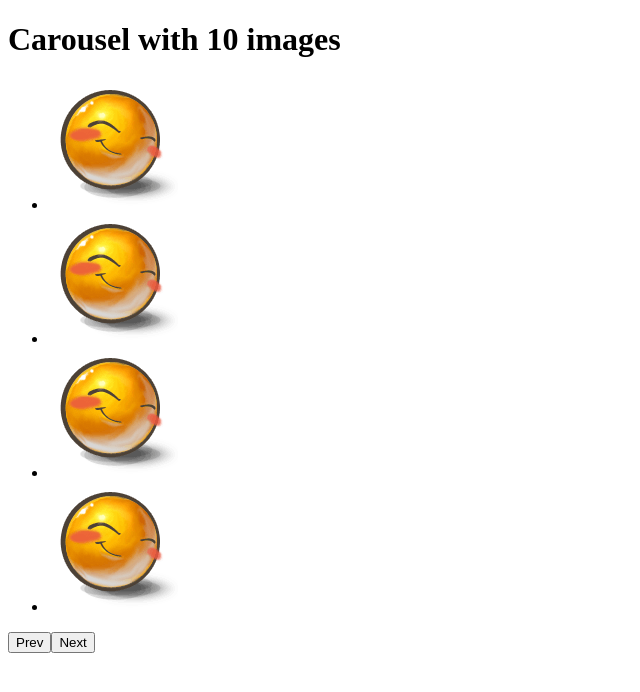
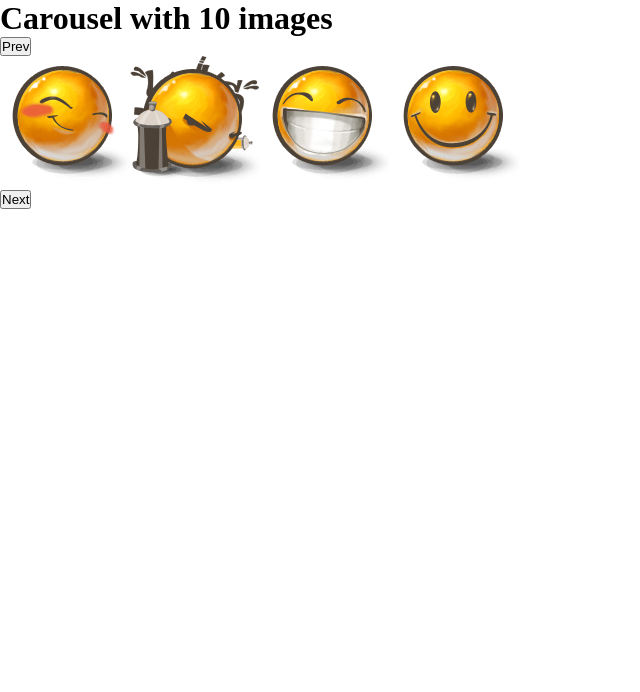
Before and after one commit to mate-academy/react_carousel, a React (Create React App) app: page / in a window 1280 px wide. Shown: the top 692 px of the page, without its empty margins (0-640 px from the left). Built offline with nearby package versions, Linux system fonts and the light colour scheme; the HTML template or start-up script is replaced by a standard one.

Commit message:
Solution

```diff
--- a/src/App.js
+++ b/src/App.js
@@ -1,6 +1,5 @@
 import React from 'react';
 import './App.scss';
-
 import Carousel from './components/Carousel';
 
 class App extends React.Component {
@@ -25,9 +24,18 @@ class App extends React.Component {
     return (
       <div className="App">
         {/* eslint-disable-next-line */}
-        <h1>Carousel with {images.length} images</h1>
+        <h1 className="main-title">
+          {`Carousel with ${images.length} images`}
+        </h1>
 
-        <Carousel />
+        <Carousel
+          images={images}
+          step={3}
+          frameSize={4}
+          itemWidth={130}
+          animationDuration={1000}
+          infinite={false}
+        />
       </div>
     );
   }
--- a/src/App.scss
+++ b/src/App.scss
@@ -1 +1,35 @@
-// style go here
+* {
+  margin: 0;
+  padding: 0;
+}
+
+.main-title {
+  font-size: 36;
+}
+
+.carousel {
+  position: relative;
+  margin: 0;
+
+  &__container-wrapper {
+    width: 1300px;
+  }
+
+  &__container-inner {
+    overflow: hidden;
+  }
+
+  &__list {
+    width: 1300px;
+
+  }
+
+  &__item {
+    display: inline-block;
+  }
+
+  &__img {
+    display: block;
+    height: 130px;
+  }
+}
--- a/src/components/Carousel.js
+++ b/src/components/Carousel.js
@@ -1,19 +1,121 @@
 import React from 'react';
+import './Carousel.scss';
+import PropTypes from 'prop-types';
+import CarouselList from './CorouselList';
 
-import './Carousel.scss';
+class Carousel extends React.Component {
+  state = {
+    translation: 0,
+  }
 
-const Carousel = () => (
-  <div className="Carousel">
-    <ul className="Carousel__list">
-      <li><img src="./img/1.png" alt="1" /></li>
-      <li><img src="./img/1.png" alt="2" /></li>
-      <li><img src="./img/1.png" alt="3" /></li>
-      <li><img src="./img/1.png" alt="4" /></li>
-    </ul>
+  prevPosition = 0;
 
-    <button type="button">Prev</button>
-    <button type="button">Next</button>
-  </div>
-);
+  prevScroll = () => {
+    const { step, itemWidth, infinite, images, frameSize } = this.props;
+
+    this.setState((prevState) => {
+      let position = prevState.translation;
+      const startPosition = -itemWidth * (images.length - frameSize);
+
+      position += step * itemWidth;
+
+      position = Math.min(0, position);
+
+      if (infinite) {
+        if (this.prevPosition === 0) {
+          this.prevPosition = startPosition;
+
+          return { translation: startPosition };
+        }
+      }
+
+      this.prevPosition = position;
+
+      return { translation: position };
+    });
+  }
+
+  nextScroll = () => {
+    const { step, images, itemWidth, frameSize, infinite } = this.props;
+
+    this.setState((prevState, State, translation) => {
+      let position = prevState.translation;
+
+      position -= step * itemWidth;
+      position = Math.max(position, -itemWidth * (images.length - frameSize));
+
+      if (infinite) {
+        if (this.prevPosition === position) {
+          this.prevPosition = 0;
+
+          return { translation: 0 };
+        }
+      }
+
+      this.prevPosition = position;
+
+      return { translation: position };
+    });
+  }
+
+  render = () => {
+    const {
+      images,
+      itemWidth,
+      animationDuration,
+      frameSize,
+      infinite,
+    } = this.props;
+
+    const { translation } = this.state;
+    const quantityPictures = itemWidth * frameSize;
+
+    return (
+      <div className="carousel">
+
+        <button
+          type="button"
+          onClick={this.prevScroll}
+        >
+          Prev
+        </button>
+
+        <div className="carousel__container-wrapper">
+          <div
+            className="carousel__container-inner"
+            style={{
+              width: `${quantityPictures}px`,
+            }}
+          >
+            <CarouselList
+              images={images}
+              translation={translation}
+              itemWidth={itemWidth}
+              animationDuration={animationDuration}
+              frameSize={frameSize}
+              infinite={infinite}
+            />
+          </div>
+        </div>
+
+        <button
+          type="button"
+          onClick={this.nextScroll}
+        >
+          Next
+        </button>
+      </div>
+    );
+  };
+}
+
+Carousel.propTypes = {
+  images: PropTypes.arrayOf(PropTypes.string).isRequired,
+  step: PropTypes.number.isRequired,
+  itemWidth: PropTypes.number.isRequired,
+  animationDuration: PropTypes.number.isRequired,
+  frameSize: PropTypes.number.isRequired,
+  infinite: PropTypes.bool.isRequired,
+};
 
 export default Carousel;
--- /dev/null
+++ b/src/components/CorouselList.js
@@ -0,0 +1,40 @@
+import React from 'react';
+import PropTypes from 'prop-types';
+
+const CarouselList = (
+  { images, itemWidth, animationDuration, translation },
+) => (
+  <ul
+    className="carousel__list"
+    style={{
+      transition: `transform ${animationDuration}ms`,
+      transform: `translateX(${translation}px)`,
+    }}
+  >
+    {images.map(image => (
+      <li
+        key={image}
+        className="carousel__item"
+      >
+        <img
+          className="carousel__img"
+          style={{
+            width: `${itemWidth}px`,
+          }}
+          src={image}
+          alt={image.replace(/\D/g, '')}
+        />
+      </li>
+    ))}
+
+  </ul>
+);
+
+CarouselList.propTypes = {
+  images: PropTypes.arrayOf(PropTypes.string).isRequired,
+  itemWidth: PropTypes.number.isRequired,
+  translation: PropTypes.number.isRequired,
+  animationDuration: PropTypes.number.isRequired,
+};
+
+export default CarouselList;
```
Also changed, not shown: 1 other file (tests, documents, lock files or other folders).
